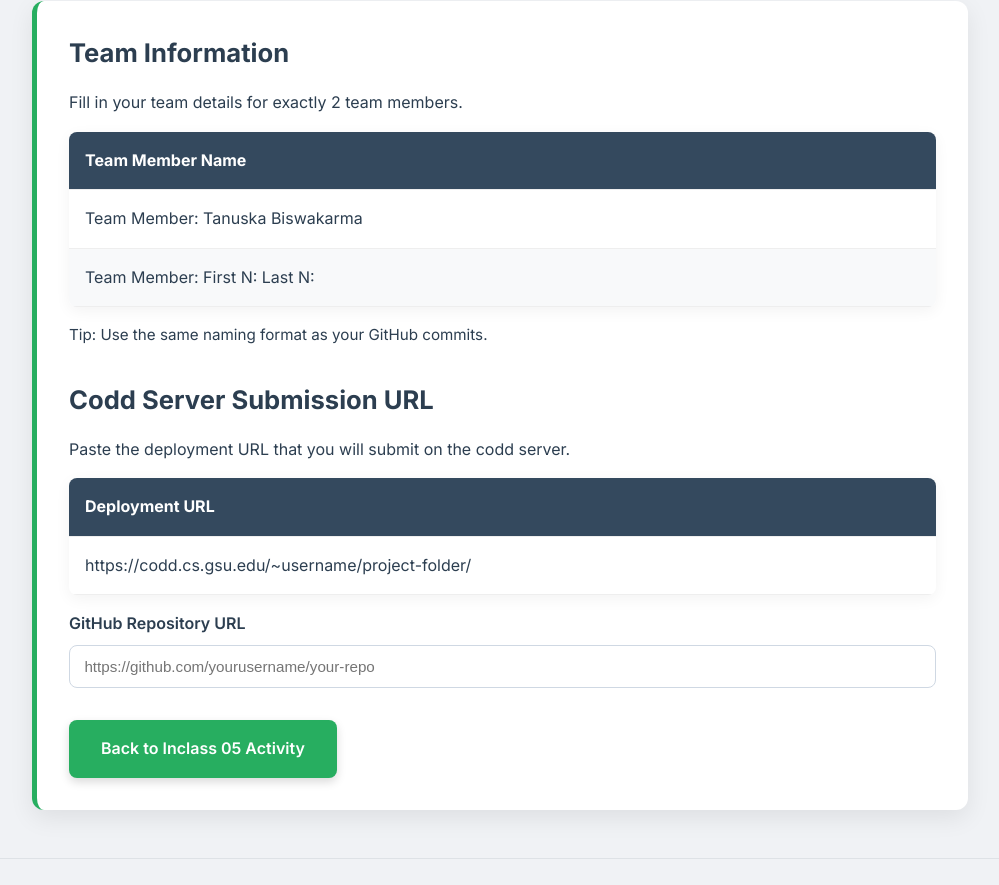
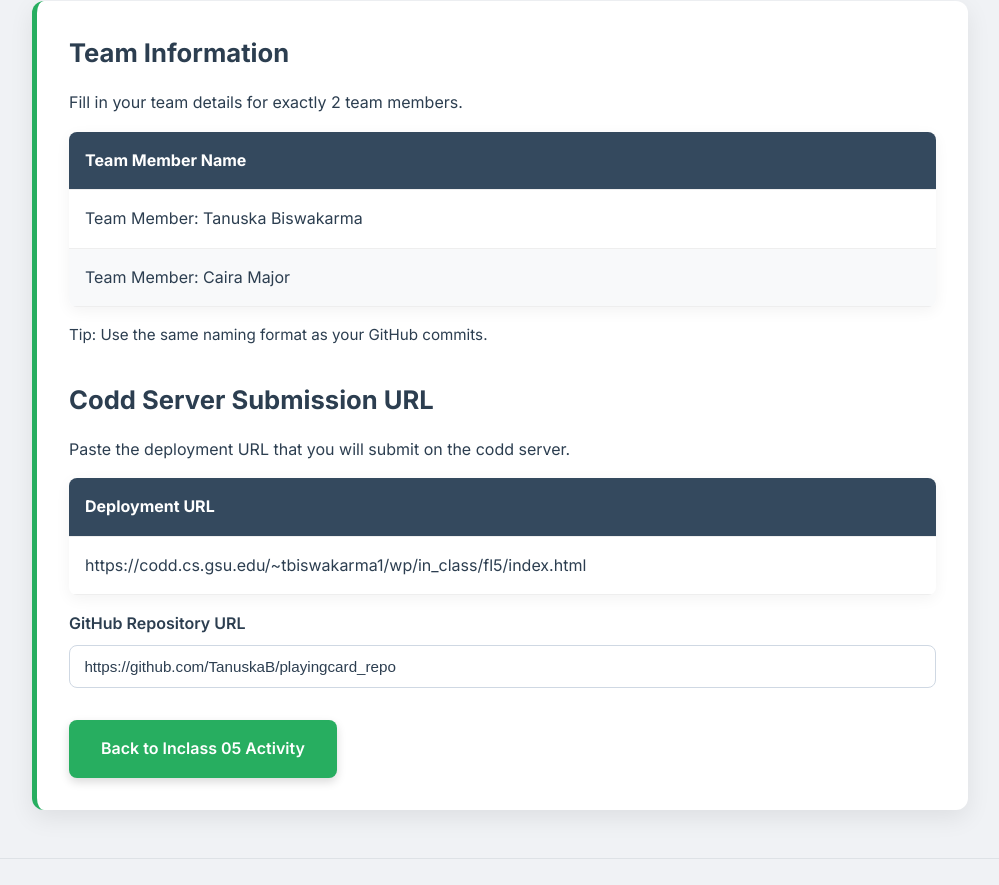
Before and after one commit to TanuskaB/playingcard_repo, a plain HTML site: page submission_links.html in a window 1280 px wide. Shown: the part 270-1155 px from the top of the page, without its empty margins (140-1139 px from the left). Drawn offline with Linux system fonts and the light colour scheme.

Commit message:
updated links for submission

```diff
--- a/submission_links.html
+++ b/submission_links.html
@@ -223,7 +223,7 @@
                         <td>Team Member: Tanuska Biswakarma</td>
                     </tr>
                     <tr>
-                        <td>Team Member: First N: Last N:</td>
+                        <td>Team Member: Caira Major</td>
                     </tr>
                 </tbody>
             </table>
@@ -241,14 +241,14 @@
                 </thead>
                 <tbody>
                     <tr>
-                        <td>https://codd.cs.gsu.edu/~username/project-folder/</td>
+                        <td>https://codd.cs.gsu.edu/~tbiswakarma1/wp/in_class/fl5/index.html</td>
                     </tr>
                 </tbody>
             </table>
 
             <div class="field-group">
                 <label for="github-url">GitHub Repository URL</label>
-                <input class="url-input" type="url" id="github-url" name="github-url" placeholder="https://github.com/yourusername/your-repo" value="">
+                <input class="url-input" type="url" id="github-url" name="github-url" placeholder="https://github.com/TanuskaB/playingcard_repo" value="https://github.com/TanuskaB/playingcard_repo">
             </div>
 
 
```
Also changed, not shown: submission_links.txt.
